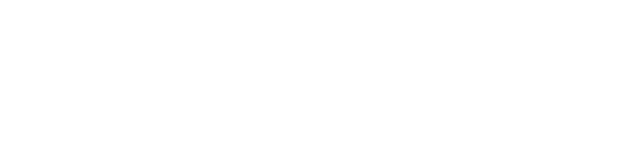
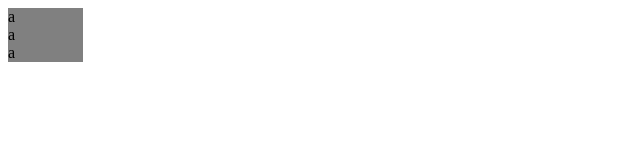
Before and after one commit to joaomorenoo/Projeto-Integrador-2024-CEDUP, a plain HTML site: page index.html in a window 1280 px wide. Shown: the whole page, without its empty margins (0-640 px from the left). Drawn offline with Linux system fonts and the light colour scheme.

Commit message:
iniciação do desenvolvimento da estrutura

```diff
--- a/index.html
+++ b/index.html
@@ -7,10 +7,16 @@
     <link rel="stylesheet" href="styles.css">
 </head>
 <body>
-    <div class="container">
-
-
-
+    <div class="container" id="menus">
+       <div>
+            a
+       </div>
+       <div>
+            a
+       </div>
+       <div>
+            a
+       </div>
     </div>
 </body>
 </html>
--- a/styles.css
+++ b/styles.css
@@ -1,4 +1,4 @@
-.container {
+#menus {
     background-color: gray;
-
+    width: 75px;
 }
```
